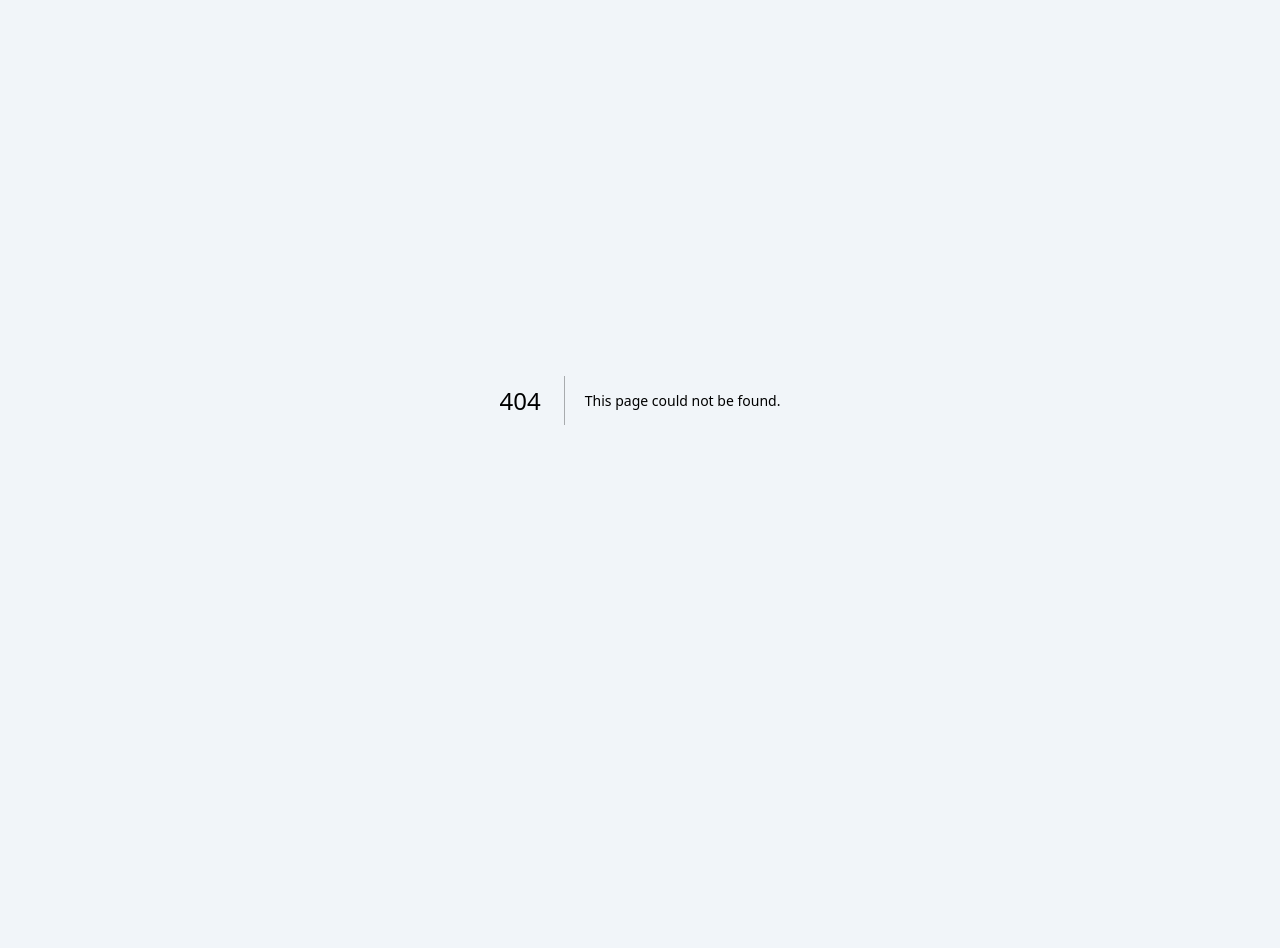
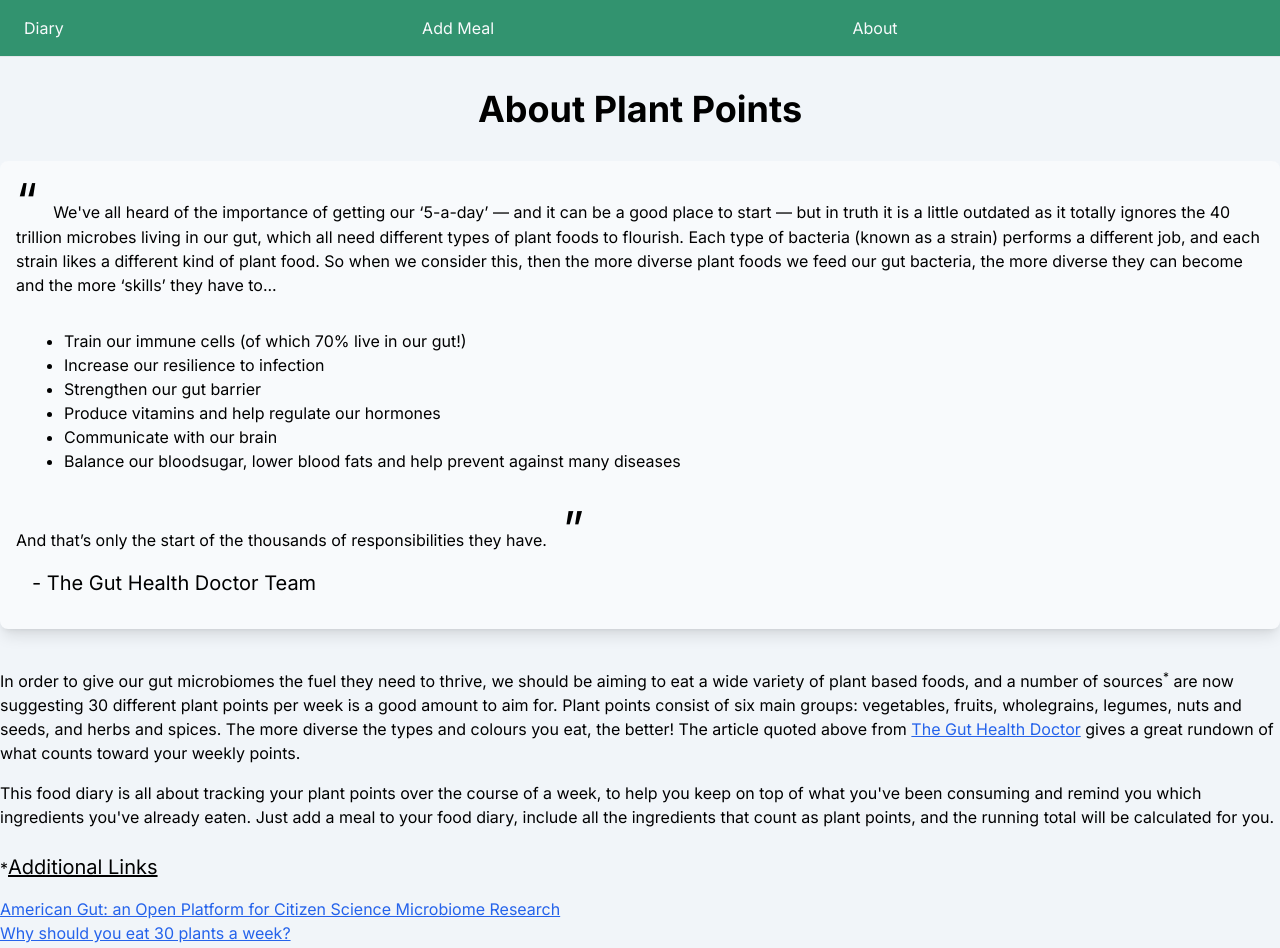
Before and after one commit to ev-th/plant-points, a Next.js app: page /about in a window 1280 px wide. Before the commit this address had no page. Shown: the top 948 px of the page. Before the commit the page ends 800 px from the top, so only its background shows below. Built offline with nearby package versions, Linux system fonts and the light colour scheme.

Commit message:
Write the about page

```diff
--- /dev/null
+++ b/app/(dashboard)/about/page.tsx
@@ -0,0 +1,103 @@
+const About = () => {
+  return (
+    <div className="m-4 md:my-6 lg:my-8 max-w-7xl xl:mx-auto">
+      <h1 role="heading" className="text-4xl m-8 font-bold text-center">
+        About Plant Points
+      </h1>
+      <a
+        href="https://www.theguthealthdoctor.com/30-plant-points"
+        role="link"
+        target="_blank"
+      >
+        <blockquote
+          className="bg-slate-50 rounded-lg shadow-lg p-4 hover:bg-slate-200"
+          cite="https://www.theguthealthdoctor.com/30-plant-points"
+        >
+          <span className="text-5xl mr-4">&ldquo;</span>We&apos;ve all heard of
+          the importance of getting our &lsquo;5-a-day&rsquo; — and it can be a
+          good place to start — but in truth it is a little outdated as it
+          totally ignores the 40 trillion microbes living in our gut, which all
+          need different types of plant foods to flourish. Each type of bacteria
+          (known as a strain) performs a different job, and each strain likes a
+          different kind of plant food. So when we consider this, then the more
+          diverse plant foods we feed our gut bacteria, the more diverse they
+          can become and the more &lsquo;skills&rsquo; they have to...
+          <ul className="list-disc py-8 px-12">
+            <li>Train our immune cells (of which 70% live in our gut!)</li>
+            <li>Increase our resilience to infection</li>
+            <li>Strengthen our gut barrier</li>
+            <li>Produce vitamins and help regulate our hormones</li>
+            <li>Communicate with our brain</li>
+            <li>
+              Balance our bloodsugar, lower blood fats and help prevent against
+              many diseases
+            </li>
+          </ul>
+          And that’s only the start of the thousands of responsibilities they
+          have.<span className="text-5xl mx-4">&rdquo;</span>
+          <p className="text-xl m-4">- The Gut Health Doctor Team</p>
+        </blockquote>
+      </a>
+      <p className="mt-10">
+        In order to give our gut microbiomes the fuel they need to thrive, we
+        should be aiming to eat a wide variety of plant based foods, and a
+        number of sources<sup>*</sup> are now suggesting 30 different plant
+        points per week is a good amount to aim for. Plant points consist of six
+        main groups: vegetables, fruits, wholegrains, legumes, nuts and seeds,
+        and herbs and spices. The more diverse the types and colours you eat,
+        the better! The article quoted above from{" "}
+        <a
+          className="underline text-blue-600 hover:text-blue-800 visited:text-purple-600"
+          href="https://www.theguthealthdoctor.com/30-plant-points"
+          role="link"
+          target="_blank"
+        >
+          The Gut Health Doctor
+        </a>{" "}
+        gives a great rundown of what counts toward your weekly points.
+      </p>
+      <p className="mt-4">
+        This food diary is all about tracking your plant points over the course
+        of a week, to help you keep on top of what you&apos;ve been consuming
+        and remind you which ingredients you&apos;ve already eaten. Just add a
+        meal to your food diary, include all the ingredients that count as plant
+        points, and the running total will be calculated for you.
+      </p>
+      <article className="mt-6">
+        <h2 className="my-4">
+          *<span className="text-xl underline">Additional Links</span>
+        </h2>
+        <ul>
+          <li>
+            <a
+              className="underline text-blue-600 hover:text-blue-800 visited:text-purple-600"
+              href="https://journals.asm.org/doi/10.1128/msystems.00031-18"
+            >
+              American Gut: an Open Platform for Citizen Science Microbiome
+              Research
+            </a>
+          </li>
+          <li>
+            <a
+              className="underline text-blue-600 hover:text-blue-800 visited:text-purple-600"
+              href="https://zoe.com/learn/30-plants-per-week"
+            >
+              Why should you eat 30 plants a week?
+            </a>
+          </li>
+          <li>
+            <a
+              className="underline text-blue-600 hover:text-blue-800 visited:text-purple-600"
+              href="https://www.theguardian.com/lifeandstyle/2023/mar/19/chew-slowly-keep-moving-and-eat-30-plants-a-week-12-rules-for-gut-health"
+            >
+              Chew slowly, keep moving and eat 30 plants a week: 12 rules for
+              gut health
+            </a>
+          </li>
+        </ul>
+      </article>
+    </div>
+  );
+};
+
+export default About;
--- a/components/NavBar.tsx
+++ b/components/NavBar.tsx
@@ -16,13 +16,9 @@ export const NavBar = () => {
           </Link>
         </li>
         <li>
-          <a
-            role="link"
-            target="_blank"
-            href="https://www.theguthealthdoctor.com/30-plant-points"
-          >
+          <Link role="link" href="/about">
             About
-          </a>
+          </Link>
         </li>
         <li>
           <UserButton afterSignOutUrl="/" />
```
